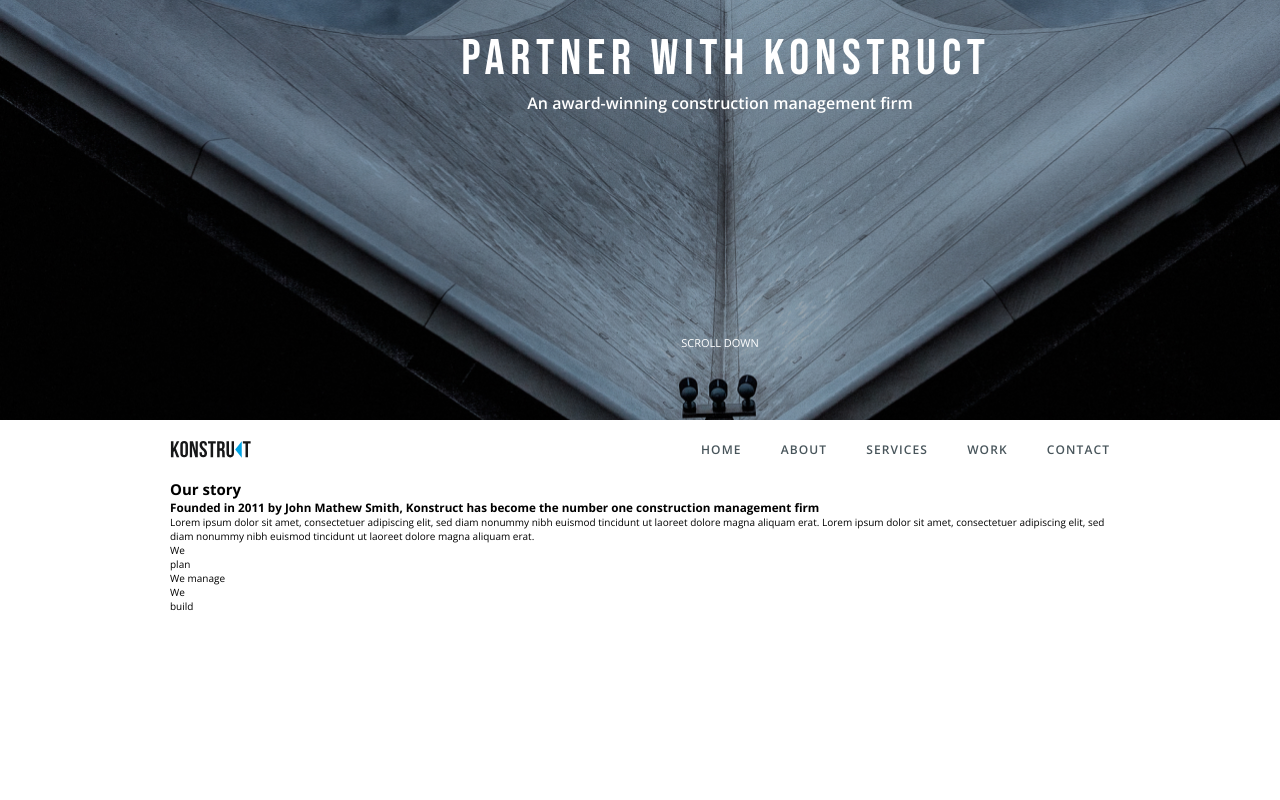
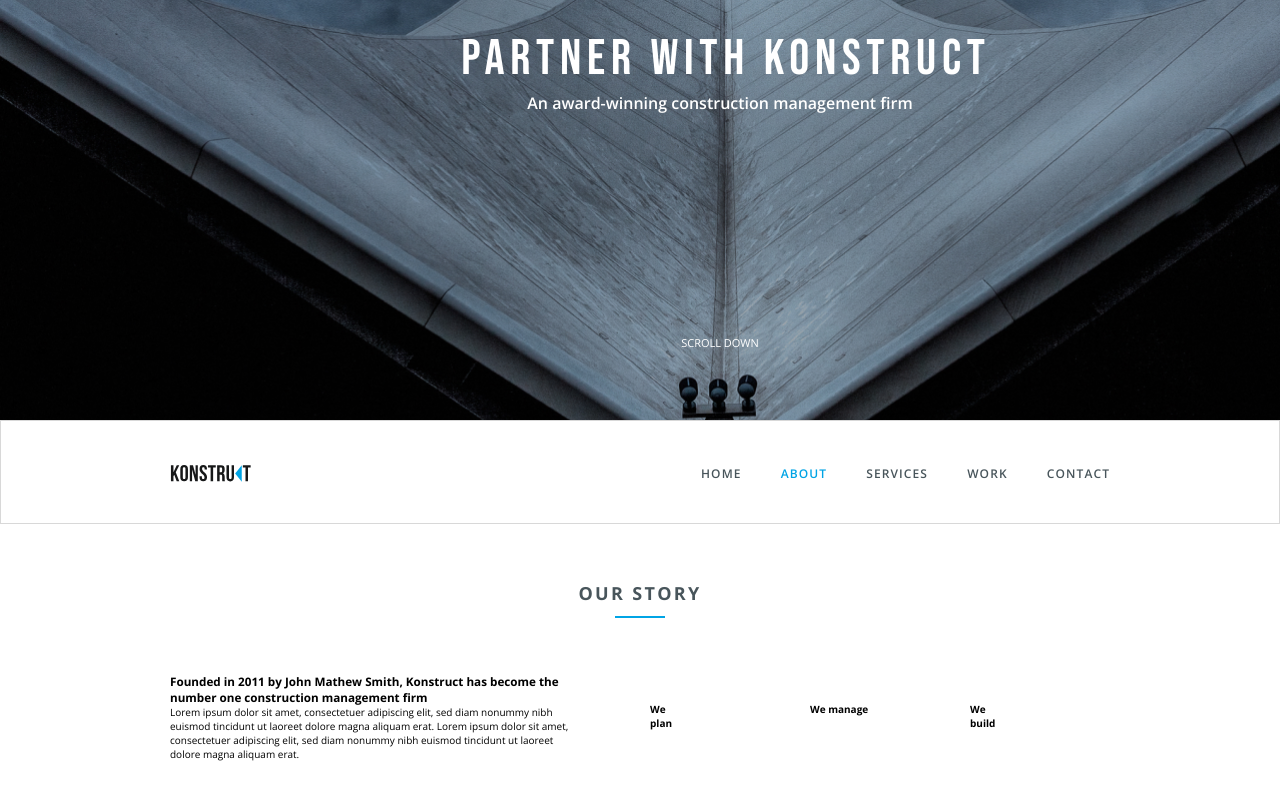
Before and after one commit to TanyaSeagull/Konstruct, a website: page index.html in a window 1280 px wide. Shown: the part 348-1148 px from the top of the page. Before the commit the page ends 961 px from the top, so only its background shows below. Drawn offline with nearby package versions, Linux system fonts and the light colour scheme.

Commit message:
Section About

```diff
--- a/index.html
+++ b/index.html
@@ -28,7 +28,7 @@
                     <div class="navbar__menu">
                         <ul class="navbar__menu-flex">
                             <a class="navbar__menu-item" href="#"><li>Home</li></a>
-                            <a class="navbar__menu-item marked" href="#"><li>About</li></a>
+                            <a class="navbar__menu-item navbar__menu-item--active" href="#"><li>About</li></a>
                             <a class="navbar__menu-item" href="#"><li>Services</li></a>
                             <a class="navbar__menu-item" href="#"><li>Work</li></a>
                             <a class="navbar__menu-item" href="#"><li>Contact</li></a>
@@ -40,17 +40,17 @@
         <section class="about">
             <div class="container">
                 <div class="about__story">
-                    <h2 class="h2__about">Our story</h2>
-                    <div class="line about-line"></div>
-                    <div class="about__story_flex">
-                        <div class="about__story_flex-text">
-                            <h3 class="h3__about">Founded in 2011 by John Mathew Smith, <span class="h3_about-color">Konstruct</span> has become the number one construction management firm</h3>
-                            <p class="about_p">Lorem ipsum dolor sit amet, consectetuer adipiscing elit, sed diam nonummy nibh euismod tincidunt ut laoreet dolore magna aliquam erat. Lorem ipsum dolor sit amet, consectetuer adipiscing elit, sed diam nonummy nibh euismod tincidunt ut laoreet dolore magna aliquam erat.</p>
+                    <h2 class="h2__text about__headline">Our story</h2>
+                    <div class="line about__line"></div>
+                    <div class="about__flex">
+                        <div class="about__left">
+                            <h3 class="about__h3-text">Founded in 2011 by John Mathew Smith, <span class="h3__about-color">Konstruct</span> has become the number one construction management firm</h3>
+                            <p class="about__p-text">Lorem ipsum dolor sit amet, consectetuer adipiscing elit, sed diam nonummy nibh euismod tincidunt ut laoreet dolore magna aliquam erat. Lorem ipsum dolor sit amet, consectetuer adipiscing elit, sed diam nonummy nibh euismod tincidunt ut laoreet dolore magna aliquam erat.</p>
                         </div>
-                        <div class="about__story_flex-img">
-                            <div class="about__story_flex-img-item">We<br>plan</div>
-                            <div class="about__story_flex-img-item">We manage</div>
-                            <div class="about__story_flex-img-item">We<br>build</div>
+                        <div class="about__right">
+                            <h4 class="about__h4-1">We<br>plan</h4>
+                            <h4 class="about__h4-2">We manage</h4>
+                            <h4 class="about__h4-3">We<br>build</h4>
                         </div>
                     </div>
                 </div>
--- a/sass/_about.scss
+++ b/sass/_about.scss
@@ -0,0 +1,44 @@
+.about {
+    margin: 0 auto;
+    max-width: 1440px;
+
+    &__story {
+        margin: 59px auto 119px;
+    }
+
+    &__headline {
+        text-align: center;
+        font-size: 18px;
+        line-height: 21px;
+        letter-spacing: 2.306px;
+        text-transform: uppercase;
+        font-weight: bold;
+        color: #48555B;
+    }
+
+    &__line {
+        margin: 12px auto 55px;
+    }
+
+    &__flex {
+        display: flex;
+        justify-content: space-between;
+    }
+
+    &__left {
+        max-width: 405.08px;
+    }
+
+    &__right {
+        display: grid;
+        grid-template-columns: repeat(3, 140px);
+        gap: 20px;
+        padding-top: 29px;
+    }
+}
+
+.line {
+    width: 50px;
+    height: 2px;
+    background-color: #00A4E5;
+}
--- a/sass/_base.scss
+++ b/sass/_base.scss
@@ -28,6 +28,6 @@ body {
 }
 
 .container {
-    width: 940px;
+    max-width: 940px;
     margin: 0 auto;
 }
--- a/sass/_navbar.scss
+++ b/sass/_navbar.scss
@@ -1,6 +1,8 @@
 .navbar {
     max-width: 1440px;
     margin: 0 auto;
+    padding: 23px 0 20px 0;
+    border: 1px solid $color-light-grey;
 
     &__flex {
         display: flex;
@@ -29,7 +31,9 @@
         text-transform: uppercase;
         font-weight: 600;
         letter-spacing: 1.091px;
+    }
 
-
+    &__menu-item--active {
+        color: $color-dark-blue;
     }
 }
```
Also changed, not shown: css/style.css.
